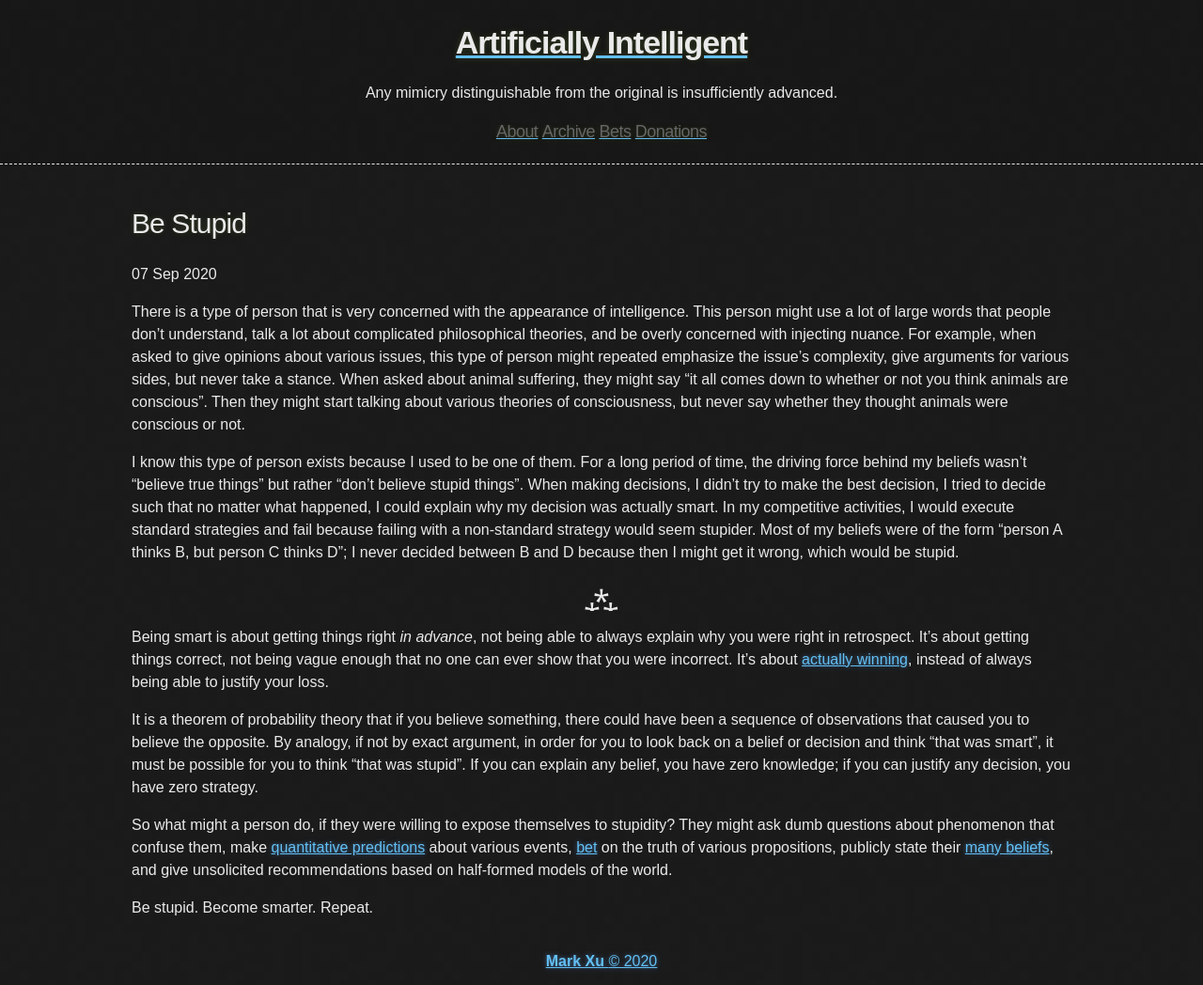
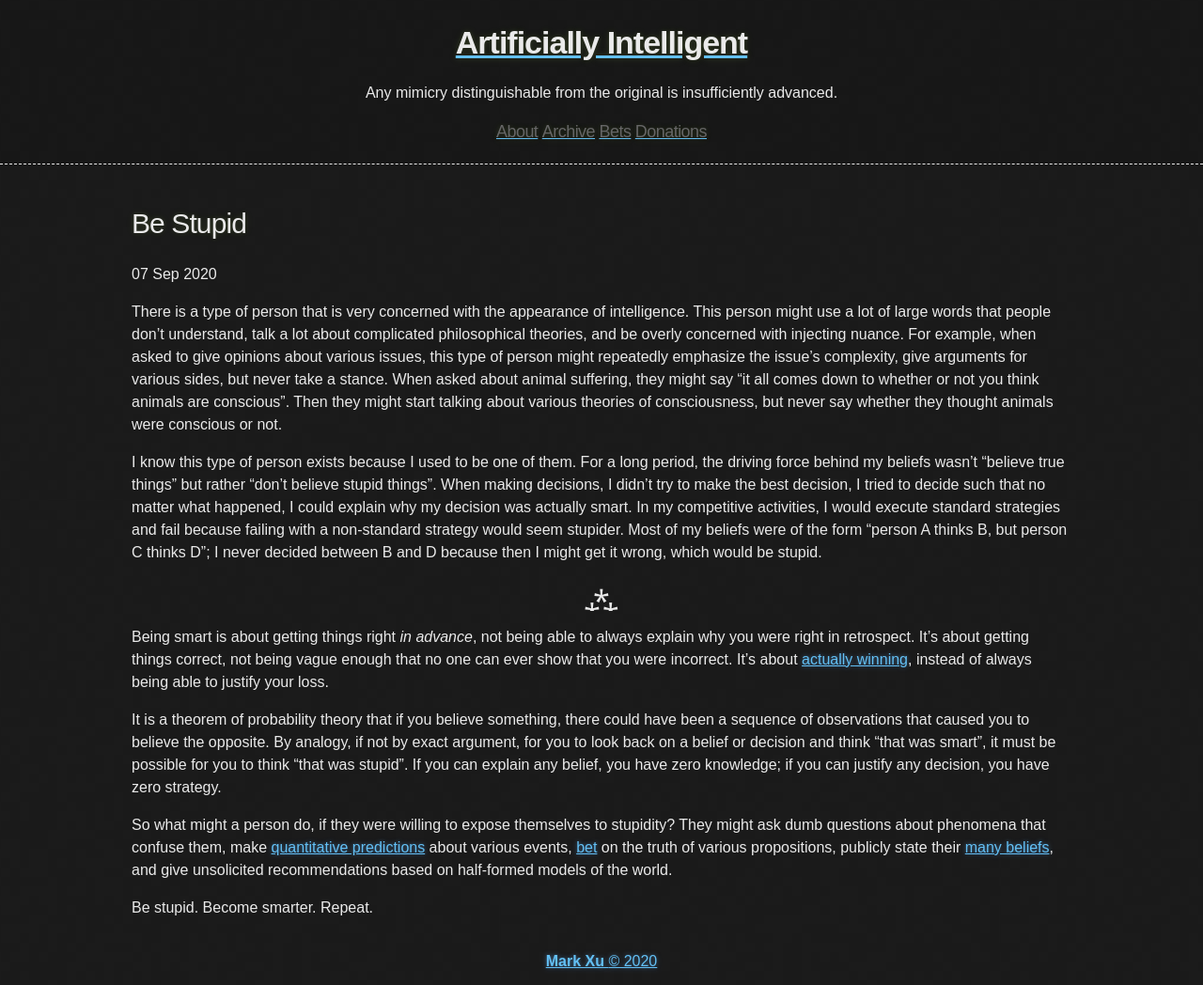
Before and after one commit to tocttou/hacker-blog, a Jekyll site: the page built from _posts/2020-9-7-Be-Stupid.md, in a window 1280 px wide. Shown: the whole page at 94% size. Built offline with Jekyll 4.4.1, drawn with Linux system fonts in a browser that asks for light colours.

Commit message:
spelling + style

```diff
--- a/_posts/2020-9-7-Be-Stupid.md
+++ b/_posts/2020-9-7-Be-Stupid.md
@@ -3,16 +3,16 @@ title: Be Stupid
 published: true
 ---
 
-There is a type of person that is very concerned with the appearance of intelligence. This person might use a lot of large words that people don't understand, talk a lot about complicated philosophical theories, and be overly concerned with injecting nuance. For example, when asked to give opinions about various issues, this type of person might repeated emphasize the issue's complexity, give arguments for various sides, but never take a stance. When asked about animal suffering, they might say "it all comes down to whether or not you think animals are conscious". Then they might start talking about various theories of consciousness, but never say whether they thought animals were conscious or not.
+There is a type of person that is very concerned with the appearance of intelligence. This person might use a lot of large words that people don't understand, talk a lot about complicated philosophical theories, and be overly concerned with injecting nuance. For example, when asked to give opinions about various issues, this type of person might repeatedly emphasize the issue's complexity, give arguments for various sides, but never take a stance. When asked about animal suffering, they might say "it all comes down to whether or not you think animals are conscious". Then they might start talking about various theories of consciousness, but never say whether they thought animals were conscious or not.
 
-I know this type of person exists because I used to be one of them. For a long period of time, the driving force behind my beliefs wasn't "believe true things" but rather "don't believe stupid things". When making decisions, I didn't try to make the best decision, I tried to decide such that no matter what happened, I could explain why my decision was actually smart. In my competitive activities, I would execute standard strategies and fail because failing with a non-standard strategy would seem stupider. Most of my beliefs were of the form "person A thinks B, but person C thinks D"; I never decided between B and D because then I might get it wrong, which would be stupid.
+I know this type of person exists because I used to be one of them. For a long period, the driving force behind my beliefs wasn't "believe true things" but rather "don't believe stupid things". When making decisions, I didn't try to make the best decision, I tried to decide such that no matter what happened, I could explain why my decision was actually smart. In my competitive activities, I would execute standard strategies and fail because failing with a non-standard strategy would seem stupider. Most of my beliefs were of the form "person A thinks B, but person C thinks D"; I never decided between B and D because then I might get it wrong, which would be stupid.
 
 ***
 
 Being smart is about getting things right *in advance*, not being able to always explain why you were right in retrospect. It's about getting things correct, not being vague enough that no one can ever show that you were incorrect. It's about [actually winning](https://www.lesswrong.com/posts/4ARtkT3EYox3THYjF/rationality-is-systematized-winning), instead of always being able to justify your loss.
 
-It is a theorem of probability theory that if you believe something, there could have been a sequence of observations that caused you to believe the opposite. By analogy, if not by exact argument, in order for you to look back on a belief or decision and think "that was smart", it must be possible for you to think "that was stupid". If you can explain any belief, you have zero knowledge; if you can justify any decision, you have zero strategy.
+It is a theorem of probability theory that if you believe something, there could have been a sequence of observations that caused you to believe the opposite. By analogy, if not by exact argument, for you to look back on a belief or decision and think "that was smart", it must be possible for you to think "that was stupid". If you can explain any belief, you have zero knowledge; if you can justify any decision, you have zero strategy.
 
-So what might a person do, if they were willing to expose themselves to stupidity? They might ask dumb questions about phenomenon that confuse them,  make [quantitative predictions](https://www.metaculus.com/accounts/profile/112002/) about various events, [bet](https://markxu.com/bets) on the truth of various propositions, publicly state their [many beliefs](https://markxu.com/100-emotion-opinions), and give unsolicited recommendations based on half-formed models of the world.
+So what might a person do, if they were willing to expose themselves to stupidity? They might ask dumb questions about phenomena that confuse them, make [quantitative predictions](https://www.metaculus.com/accounts/profile/112002/) about various events, [bet](https://markxu.com/bets) on the truth of various propositions, publicly state their [many beliefs](https://markxu.com/100-emotion-opinions), and give unsolicited recommendations based on half-formed models of the world.
 
 Be stupid. Become smarter. Repeat.
```
